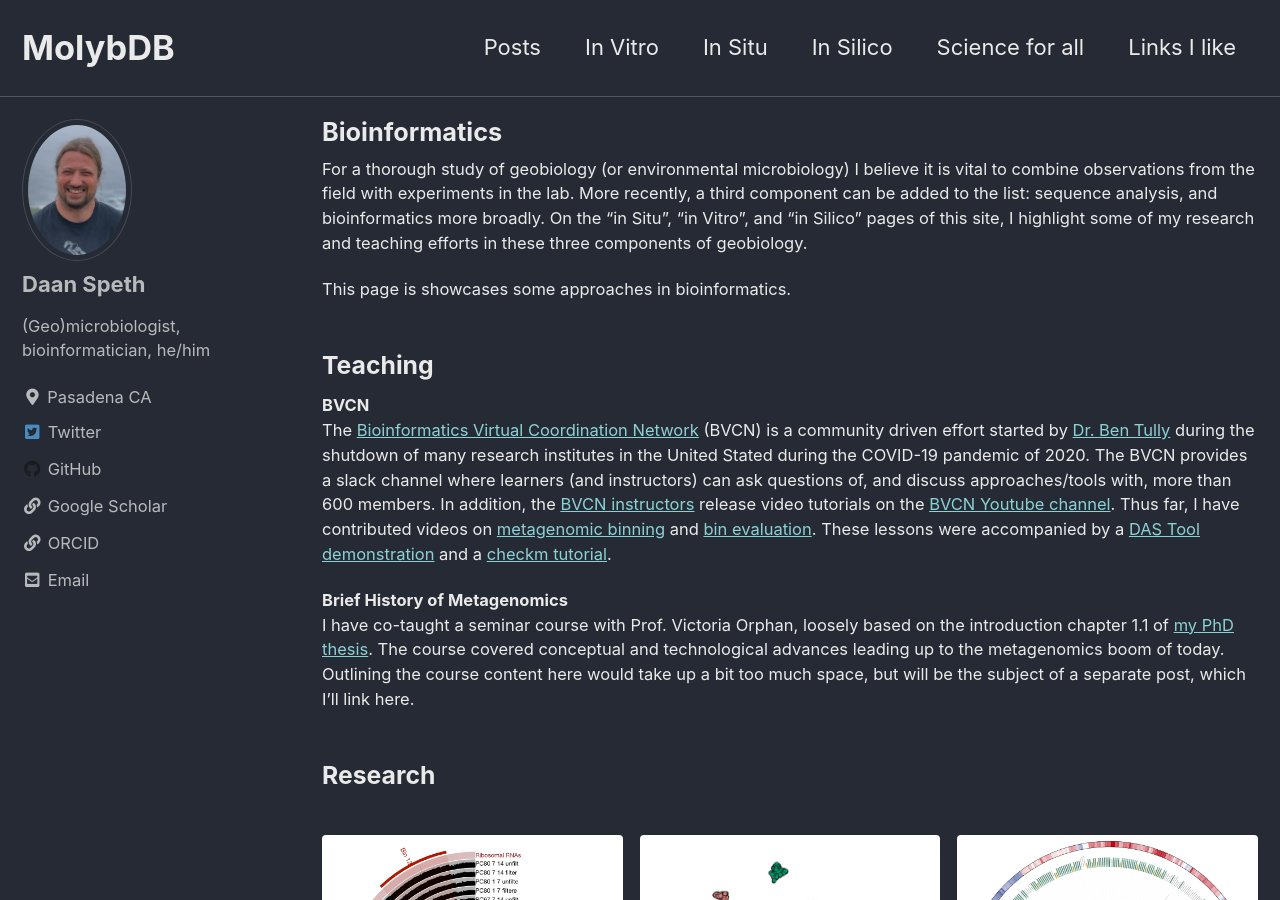
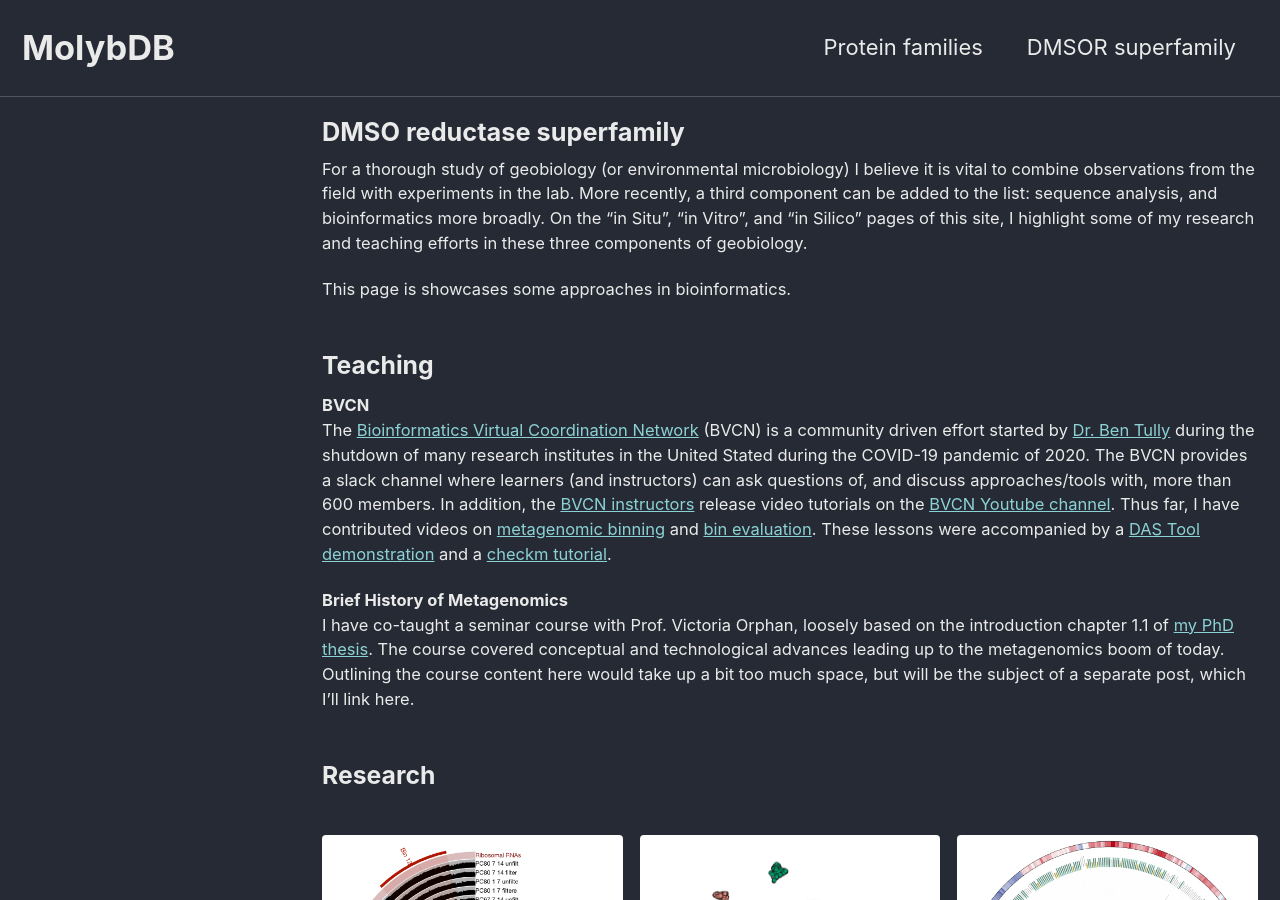
Before and after one commit to dspeth/molybDB, a Jekyll site: the page built from _pages/Silico.md, in a window 1280 px wide and 900 px high. Built offline with Jekyll 4.4.1, drawn with Linux system fonts in a browser that asks for light colours; cached includes are drawn as plain includes.

Commit message:
content modification

```diff
--- a/_data/navigation.yml
+++ b/_data/navigation.yml
@@ -1,14 +1,6 @@
 # main links
 main:
-  - title: "Posts"
-    url: /posts_by_year/
-  - title: "In Vitro"
-    url: /vitro/
-  - title: "In Situ"
-    url: /situ/
-  - title: "In Silico"
-    url: /silico/
-  - title: "Science for all"
-    url: /sciforall/
-  - title: "Links I like"
-    url: /links/
+  - title: "Protein families"
+    url: /protein_families/
+  - title: "DMSOR superfamily"
+    url: /dmsor/
--- a/_pages/Silico.md
+++ b/_pages/Silico.md
@@ -1,6 +1,7 @@
 ---
-permalink: /silico/
-title: Bioinformatics
+permalink: /dmsor/
+title: DMSO reductase superfamily
+author_profile: false
 
 gallery_research:
   - url: /assets/images/bioinfo1_genomics.jpg
```
Also changed, not shown: _pages/Posts.md (+2 -3 lines).
